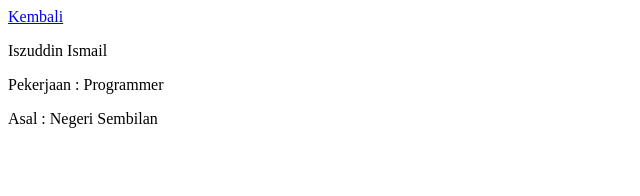
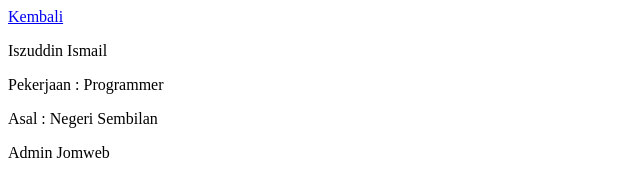
Before and after one commit to akutaktau/gitclass, a plain HTML site: page profile.html in a window 1280 px wide. Shown: the whole page, without its empty margins (0-640 px from the left). Drawn offline with Linux system fonts and the light colour scheme.

Commit message:
upated profile on dev

```diff
--- a/profile.html
+++ b/profile.html
@@ -7,6 +7,6 @@
         <p>Iszuddin Ismail</p>
         <p>Pekerjaan : Programmer</p>
         <p>Asal : Negeri Sembilan</p>
-
+        <p>Admin Jomweb</p>
     </body>
 </html>
```
